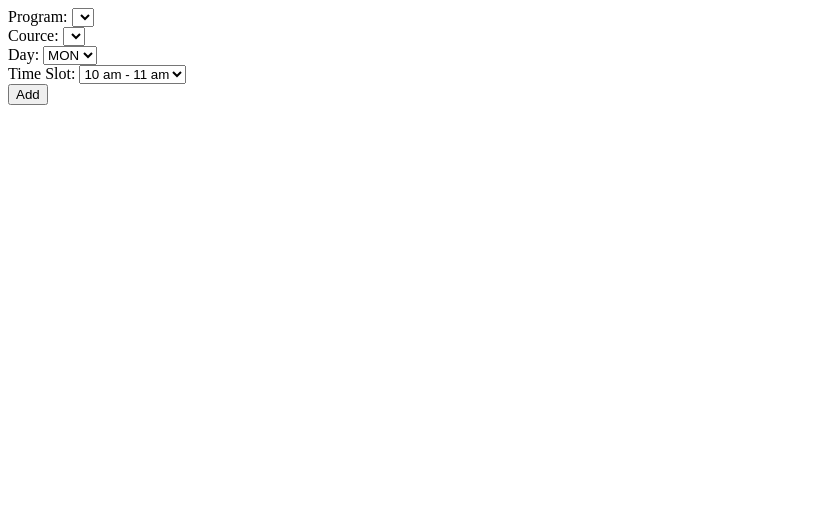
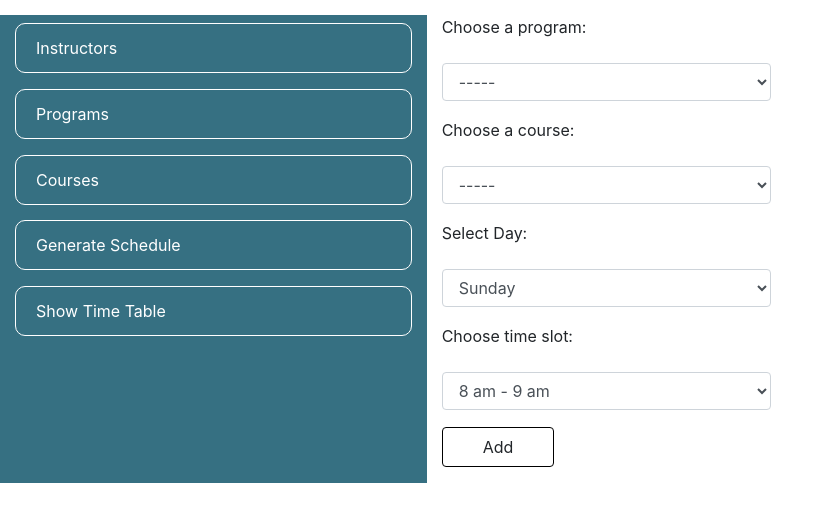
Before and after one commit to Abhinav034/backend-project, a website: page public/src/addTimeTable.html in a window 1280 px wide. Shown: the whole page, without its empty margins (0-834 px from the left). Drawn offline with nearby package versions, Linux system fonts and the light colour scheme; no server answers.

Commit message:
changes made to generate time table page

```diff
--- a/public/scripts/timetable.js
+++ b/public/scripts/timetable.js
@@ -16,15 +16,15 @@ fetch('http://localhost:3000/programList').then((response)=>{
 })
 
 // fetch cource list
-var cource = document.getElementById('cources');
+var course = document.getElementById('courses');
 
-fetch('http://localhost:3000/courceList').then((response)=>{
+fetch('http://localhost:3000/courseList').then((response)=>{
             response.json().then((data)=>{
                 data.forEach((item)=>{
                     var s = document.createElement('option')
                     s.innerHTML = item;
                     s.setAttribute('value', item)
-                    cources.appendChild(s);
+                    course.appendChild(s);
                 })
             })
         }).catch((error)=>{
@@ -33,16 +33,12 @@ fetch('http://localhost:3000/courceList').then((response)=>{
 
 var xmlhttp = new XMLHttpRequest();
 
-document.getElementById('add').addEventListener('click' , ()=>{
+document.getElementById('btnSchedule').addEventListener('click' , ()=>{
 
     var programId = program.value
-    var courseId = cource.value
-    var day = document.getElementById('days').value
+    var courseId = course.value
+    var day = document.getElementById('day').value
     var time = document.getElementById('time').value
-
-
-
-
 
     var theUrl = "http://localhost:3000/timetable";
     xmlhttp.open("POST", theUrl , false);
--- a/public/src/addTimeTable.html
+++ b/public/src/addTimeTable.html
@@ -2,54 +2,81 @@
 <head>
     <meta charset="UTF-8">
     <meta name="viewport" content="width=device-width, initial-scale=1.0">
+    <link rel="stylesheet" href="https://maxcdn.bootstrapcdn.com/bootstrap/4.5.2/css/bootstrap.min.css">
+
+    <script src="https://ajax.googleapis.com/ajax/libs/jquery/3.5.1/jquery.min.js"></script>
+    <script src="https://cdnjs.cloudflare.com/ajax/libs/popper.js/1.16.0/umd/popper.min.js"></script>
+    <script src="https://maxcdn.bootstrapcdn.com/bootstrap/4.5.2/js/bootstrap.min.js"></script>
+    <link rel="stylesheet" href= "../styles/style.css">
+    <link rel="stylesheet" href= "../styles/right-panel.css">
     <title>Document</title>
 </head>
 <body>
 
-    <div >
-        Program:
-        <select id="programs">
+    <div class="container-fluid">
+        <div class="row">
+            <!-- left panel -->
+            <div class="col-sm-4 left-panel">
+                <ul class="list-group list-group-flush">
+                    <li class="list-group-item"><a href="./addProfessor.html">Instructors</a></li>
+                    <li class="list-group-item"><a href="./addProgram.html">Programs</a></li>
+                    <li class="list-group-item"><a href="./addCource.html">Courses</a></li>
+                    <li class="list-group-item"><a href="./addTimeTable.html">Generate Schedule</a></li>
+                    <li class="list-group-item"><a href="/table">Show Time Table</a></li>
+                  </ul>
+            </div>
 
-
+            <!-- right panel -->
+            <div class="col-sm-8 right-panel">
+                <div class="form-group">
+                    <label for="sel1">Choose a program:</label>
+                    <select class="form-control" id="programs">
+                        <option class="disabled">-----</option>
                     </select>
                 </div>
-
-    <div >
-        Cource:
-        <select id="cources">
-
-
+                <div class="form-group">
+                    <label for="sel1">Choose a course:</label>
+                    <select class="form-control" id="courses">
+                        <option class="disabled">-----</option>
                     </select>
                 </div>
-
-
-    <div >
-        Day:
-        <select id="days">
-            <option value="Mon">MON</option>
-            <option value="Tue">TUE</option>
-            <option value="Wed">WED</option>
-            <option value="Thu">THU</option>
-            <option value="Fri">FRI</option>
-
-
+                <div class="form-group">
+                    <label for="sel1">Select Day:</label>
+                    <select class="form-control" id="day">
+                        <option>Sunday</option>
+                        <option>Monday</option>
+                        <option>Tuesday</option>
+                        <option>Wednesday</option>
+                        <option>Thursday</option>
+                        <option>Friday</option>
+                        <option>Saturday</option>
                     </select>
                 </div>
-
-    <div >
-        Time Slot:
-        <select id="time">
+                <div class="form-group">
+                    <label for="sel1">Choose time slot:</label>
+                    <select class="form-control" id="time">
+                        <option value="10 am - 11 am">8 am - 9 am</option>
+                        <option value="9 am - 10 am">9 am - 10 am</option>
                         <option value="10 am - 11 am">10 am - 11 am</option>
                         <option value="11 am - 12 pm">11 am - 12 pm</option>
                         <option value="12 pm - 1 pm">12 pm - 1 pm</option>
                         <option value="2 pm - 3 pm">2 pm - 3 pm</option>
                         <option value="3 pm - 4 pm">3 pm - 4 pm</option>
                         <option value="4 pm - 5 pm">4 pm - 5 pm</option>
+                        <option value="5 am - 6 am">5 pm - 6 pm</option>
                     </select>
                 </div>
+                <button id="btnSchedule" type="submit" class="btn btn-add">Add</button>
 
-    <button id="add">Add</button>
+                <div class="all-professors">
+                    <table id="table-prof" class="table table-dark">
 
+                    </table>
+                </div>
+            </div>
+        </div>
+
+    </div>
 
     <script src="../scripts/timetable.js"></script>
 </body>
```
Also changed, not shown: public/src/addProfessor.html (+0 -13 lines). Lines whose indentation alone changed are shown as unchanged.
